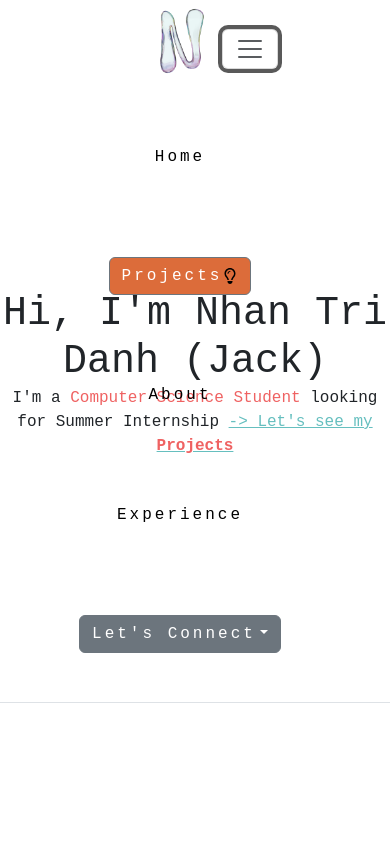
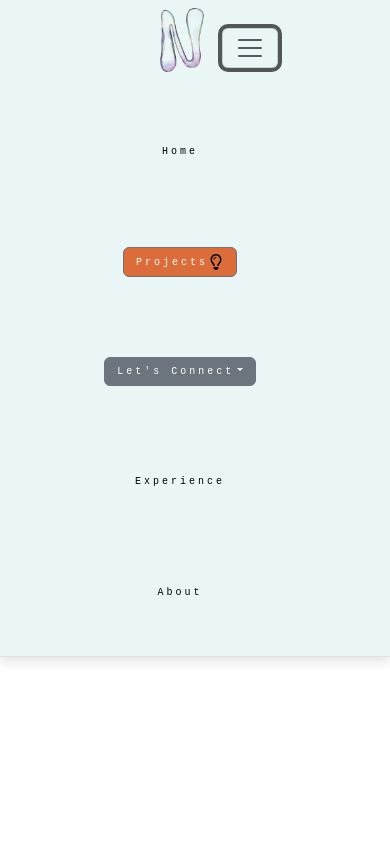
Before and after one commit to dnhan1707/My-Website, a plain HTML site: page index.html in a window 390 px wide. Both pictures are taken after a click on the button "Toggle navigation". Shown: the top 844 px of the page. Drawn offline with nearby package versions, Linux system fonts and the light colour scheme.

Commit message:
make more responseive

```diff
--- a/index.html
+++ b/index.html
@@ -20,9 +20,9 @@
 </script>
 <body>
 
-  <nav class="navbar navbar-expand-lg">
+  <nav class="navbar navbar-expand-md">
     <div class="container">
-        <header class="d-flex flex-wrap justify-content-center py-0.5 mb-0.5 border-bottom">
+        <header class="d-flex flex-wrap justify-content-center py-0.5 mb-0.5 border-bottom sticky">
           <a href="/" class="d-flex align-items-center mb-3 mb-md-0 me-md-auto link-body-emphasis text-decoration-none">
             <img src="./pictures/Icon-N-removebg.png" alt="">
           </a>
@@ -38,12 +38,9 @@
                 <a class="btn btn-secondary project" href="./project.html" role="button" aria-expanded="false">Projects<svg xmlns="http://www.w3.org/2000/svg" viewBox="0 0 384 512" width="16" height="16"><!--!Font Awesome Free 6.6.0 by @fontawesome - https://fontawesome.com License - https://fontawesome.com/license/free Copyright 2024 Fonticons, Inc.--><path d="M297.2 248.9C311.6 228.3 320 203.2 320 176c0-70.7-57.3-128-128-128S64 105.3 64 176c0 27.2 8.4 52.3 22.8 72.9c3.7 5.3 8.1 11.3 12.8 17.7c0 0 0 0 0 0c12.9 17.7 28.3 38.9 39.8 59.8c10.4 19 15.7 38.8 18.3 57.5L109 384c-2.2-12-5.9-23.7-11.8-34.5c-9.9-18-22.2-34.9-34.5-51.8c0 0 0 0 0 0s0 0 0 0c-5.2-7.1-10.4-14.2-15.4-21.4C27.6 247.9 16 213.3 16 176C16 78.8 94.8 0 192 0s176 78.8 176 176c0 37.3-11.6 71.9-31.4 100.3c-5 7.2-10.2 14.3-15.4 21.4c0 0 0 0 0 0s0 0 0 0c-12.3 16.8-24.6 33.7-34.5 51.8c-5.9 10.8-9.6 22.5-11.8 34.5l-48.6 0c2.6-18.7 7.9-38.6 18.3-57.5c11.5-20.9 26.9-42.1 39.8-59.8c0 0 0 0 0 0s0 0 0 0s0 0 0 0c4.7-6.4 9-12.4 12.7-17.7zM192 128c-26.5 0-48 21.5-48 48c0 8.8-7.2 16-16 16s-16-7.2-16-16c0-44.2 35.8-80 80-80c8.8 0 16 7.2 16 16s-7.2 16-16 16zm0 384c-44.2 0-80-35.8-80-80l0-16 160 0 0 16c0 44.2-35.8 80-80 80z"/></svg>          </a></li>
               </a>
               </li>
-              <!-- <li class="nav-item"><a href="./project.html" class="nav-link project" >Projects -->
-              <li class="nav-item"><a href="#about-section" class="nav-link">About</a></li>
-              <li class="nav-item"><a href="#experience-section" class="nav-link">Experience</a></li>
               <li>
                 <div class="drop-down">
-                  <a class="btn btn-secondary dropdown-toggle" href="#" role="button" data-bs-toggle="dropdown" aria-expanded="false">Let's Connect</a>
+                  <a class="btn btn-secondary dropdown-toggle connect" href="#" role="button" data-bs-toggle="dropdown" aria-expanded="false">Let's Connect</a>
                   <ul class="dropdown-menu">
                     <li>
                       <p class="dropdown-item">
@@ -70,6 +67,9 @@
                   </ul>
                 </div>
               </li>
+              <!-- <li class="nav-item"><a href="./project.html" class="nav-link project" >Projects -->
+              <li class="nav-item"><a href="#experience-section" class="nav-link">Experience</a></li>
+              <li class="nav-item"><a href="#about-section" class="nav-link">About</a></li>
             </ul>
           </div>
 
@@ -78,12 +78,12 @@
   </nav>
 
 
-    <script type="text/javascript">
+    <!-- <script type="text/javascript">
       window.addEventListener("scroll", function(){
           var header = document.querySelector("header");
           header.classList.toggle("sticky", window.scrollY > 0);
       })
-    </script>
+    </script> -->
 
     <div class="cover-page" id="cover-page-section">
         <div class="name">
--- a/style.css
+++ b/style.css
@@ -42,14 +42,14 @@ a {
 
 header {
     position: fixed;
-    display: flex;
+    /* display: flex; */
     left: 0;
     top: 0;
-    width: 100%;
-    justify-content: space-around;
+    width: 100vh;
+    justify-content: center;
     align-items: center;
-    transition: 1s;
-    padding: 1px 1px;
+    /* transition: 1s; */
+    /* padding: 1px 1px; */
     font-size: 16px;
     z-index: 1000000; /* Set a higher z-index to keep the header above other elements */
 }
@@ -89,47 +89,7 @@ header li {
     display:table;
     margin:40px auto;
     cursor:pointer;
-    transition:.6s;
-  }
-  header li:before,
-  header li:after {
-    content:attr(data-text);
-    transition:.6s;
-  }
-  header li:before {
-    left: 0;
-    top: 0;
-    position: absolute;
-    z-index:-1;
-    text-shadow:
-     0px 0px,
-     0px 0px,
-     0px 0px,
-     0px 0px,
-     0px 0px,
-     0px 0px,
-     0px 0px,
-     0px 0px,
-     0px 0px,
-     0px 0px;
-    -webkit-mask:repeating-linear-gradient(45deg, transparent 0 3px, rgba(0,0,0,0.5) 0 6px);
-            mask:repeating-linear-gradient(45deg, transparent 0 3px, rgba(0,0,0,0.5) 0 6px);
-  }
-  header li:hover {
-    transform:translate(-10px,-10px);
-  }
-  header li:hover:before {
-    text-shadow:
-     1px 1px,
-     2px 2px,
-     3px 3px,
-     4px 4px,
-     5px 5px,
-     6px 6px,
-     7px 7px,
-     8px 8px,
-     9px 9px,
-     10px 10px;
+    /* transition:.1s; */
   }
 
 
@@ -246,3 +206,29 @@ text-decoration: underline; /* Example hover effect */
 color: #005682; /* Darker shade for LinkedIn */
 color: #b73122; /* Darker shade for Email */
 }
+
+
+@media (max-width: 500px) {
+    .nav-item{
+        font-size: 10px;
+    }
+
+    .project{
+        font-size: 10px;
+    }
+
+    .connect{
+        font-size: 10px;
+    }
+
+    .dropdown-item {
+        padding: 0.5rem 1rem; /* Default padding */
+      }
+
+      @media (max-width: 768px) {
+        .dropdown-item {
+          padding: 0.25rem 0.5rem; /* Reduced padding for smaller screens */
+          margin: 0; /* Remove margin */
+        }
+    }
+}
```
